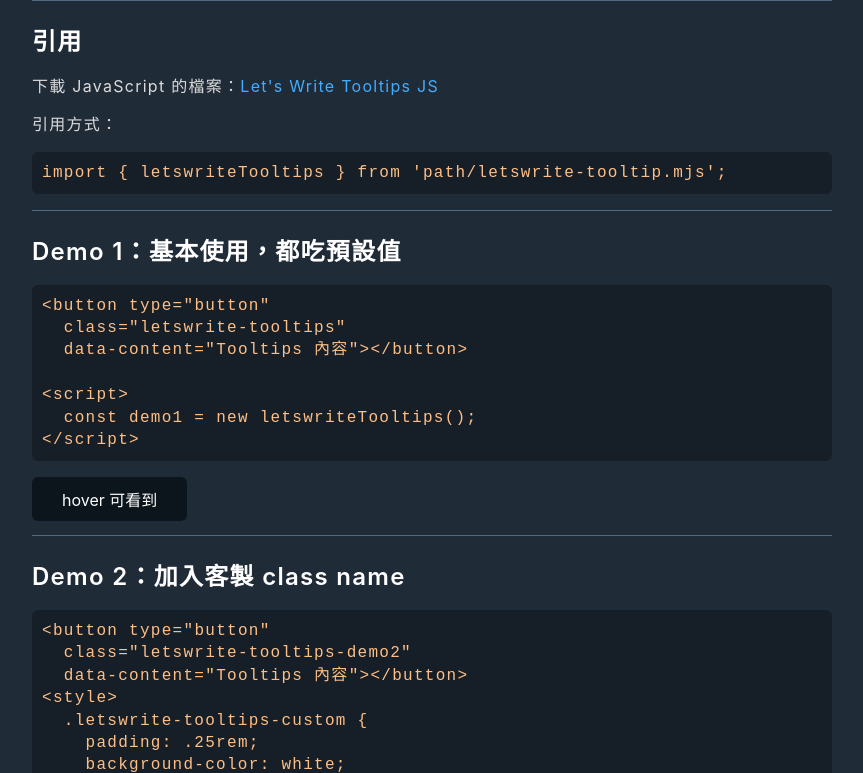
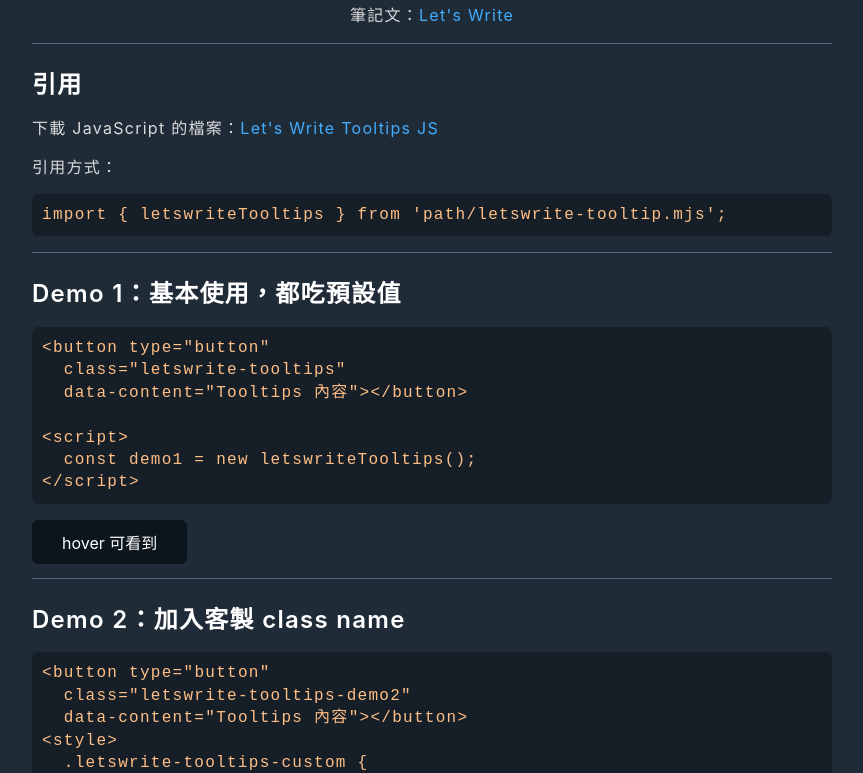
Before and after one commit to letswritetw/letswrite-js-tooltips, a website: page index.pug in a window 1280 px wide. Shown: the part 85-858 px from the top of the page, without its empty margins (208-1071 px from the left). Drawn offline with nearby package versions, Linux system fonts and the light colour scheme; files that its build step writes are made by us from their sources; a small style sheet from the web is missing.

Commit message:
新增筆記文連結，新增社群分享用圖

```diff
--- a/index.pug
+++ b/index.pug
@@ -53,7 +53,7 @@ html(lang="zh-Hant")
     #app.container
       .text-center
         h1=title
-        //- p 筆記文：
+        p 筆記文：
           a(href="https://www.letswrite.tw/js-tooltip/") Let's Write
 
       hr
```
Also changed, not shown: README.md, index.html, js-tooltips.jpg (added).
